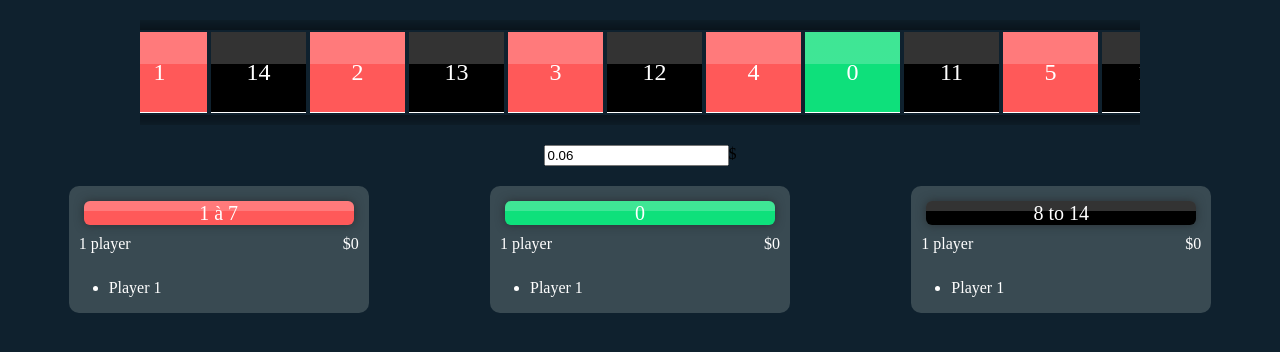
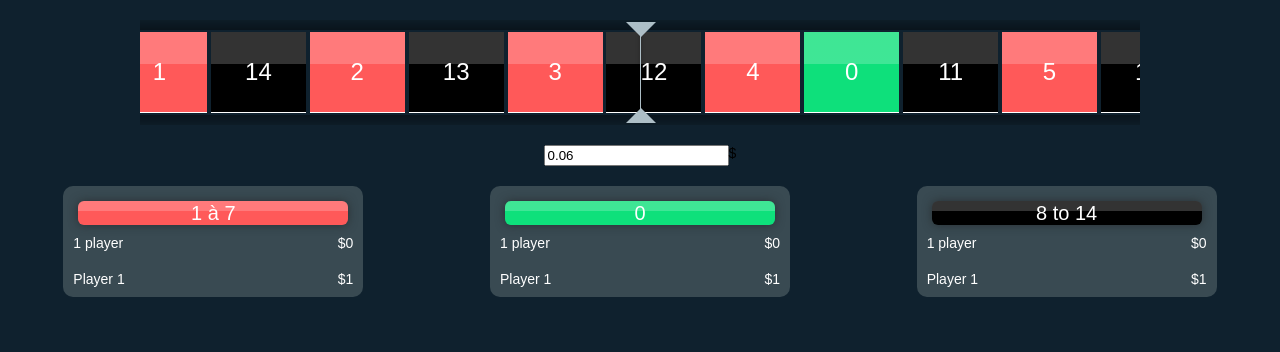
Before and after one commit to hach3/Multiplayer-Roulette-Casino-Game, a website: page src/roulette.html in a window 1280 px wide. Drawn offline with nearby package versions, Linux system fonts and the light colour scheme.

Commit message:
Marker roulette

```diff
--- a/src/roulette.css
+++ b/src/roulette.css
@@ -1,6 +1,18 @@
+html {
+  width: 100%;
+  height: 100%;
+}
 body {
+  padding:0;
+  margin:0;
+  width:100%;
+  min-height:100%;
+
+  font-family: "proxima-nova",sans-serif;
+  font-size: 14px;
   background-color: #0f212e;
 }
+
 .roulette-container {
   max-width: 1000px;
   margin:auto;
@@ -15,6 +27,36 @@ body {
   box-shadow: 0 0 15px 6px rgb(0 0 0 / 50%);
   padding: 2px;
   position: relative;
+}
+.number_mark {
+  position: absolute;
+  left: 50%;
+  top: 0;
+  height: 100%;
+  width: 1px;
+  content: "";
+  background-color: #adbec6;
+  box-shadow: 0 2px 4px 0 rgb(0 0 0 / 50%);
+}
+.number_mark:before, .number_mark:after {
+  width: 0;
+  height: 0;
+  border-left: 15px solid transparent;
+  border-right: 15px solid transparent;
+  position: absolute;
+  content: "";
+  left: 50%;
+}
+.number_mark:before {
+  border-bottom: 15px solid #adbec6;
+  top: 100%;
+  transform: translateX(-50%);
+  margin-top: -7px;
+}
+.number_mark:after {
+  border-top: 15px solid #adbec6;
+  bottom: 100%;
+  transform: translateX(-50%) translateY(7px);
 }
 .numbers {
   white-space: nowrap;
@@ -70,6 +112,16 @@ body {
   border-radius:10px;
   color:#FFF;
 }
+.bet-container ul {
+  list-style-type: none;
+  margin:0;
+  padding:0;
+}
+.bet-container ul li {
+  display: flex;
+  justify-content: space-between;
+  padding: 10px;
+}
 
 .bet-stats {
   display: flex;
@@ -87,6 +139,7 @@ body {
 }
 
 .entry_btn {
+  cursor:pointer;
   color: #fff;
   font-size: 20px;
   font-weight: 500;
--- a/src/roulette.html
+++ b/src/roulette.html
@@ -42,6 +42,7 @@
               <div class="number black">8</div>
             </div>
           </div>
+          <div class="number_mark"></div>
         </div>
       </div>
 
@@ -56,21 +57,21 @@
 
           <div class="bet-stats"><span>1 player</span><span>$0</span></div>
           <ul>
-            <li>Player 1</li>
+            <li><span>Player 1</span><span>$1</span></li>
           </ul>
         </div>
         <div class="bet-container">
           <div class="btn_bg"><a class="entry_btn green"><span>0</span></a></div>
           <div class="bet-stats"><span>1 player</span><span>$0</span></div>
           <ul>
-            <li>Player 1</li>
+            <li><span>Player 1</span><span>$1</span></li>
           </ul>
         </div>
         <div class="bet-container">
           <div class="btn_bg"><a class="entry_btn black"><span>8 to 14</span></a></div>
           <div class="bet-stats"><span>1 player</span><span>$0</span></div>
           <ul>
-            <li>Player 1</li>
+            <li><span>Player 1</span><span>$1</span></li>
           </ul>
         </div>
       </div>
```
